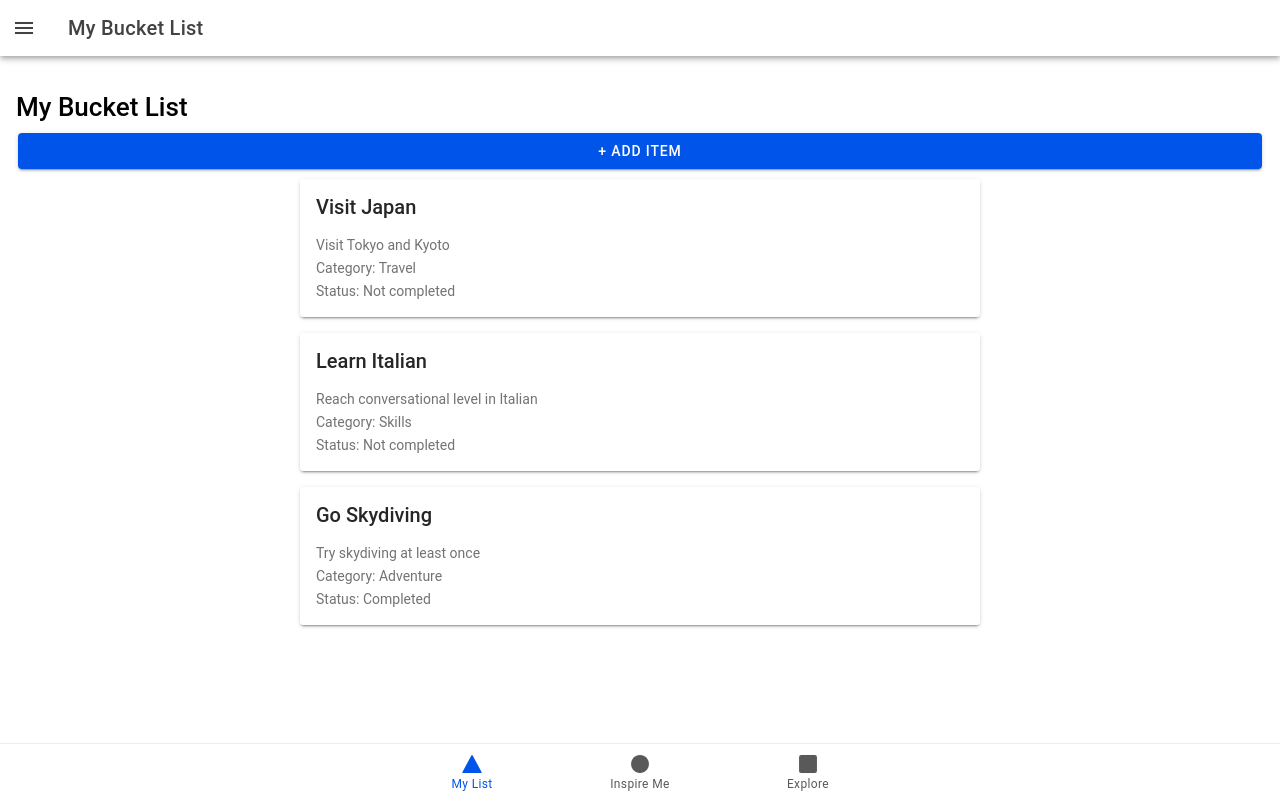
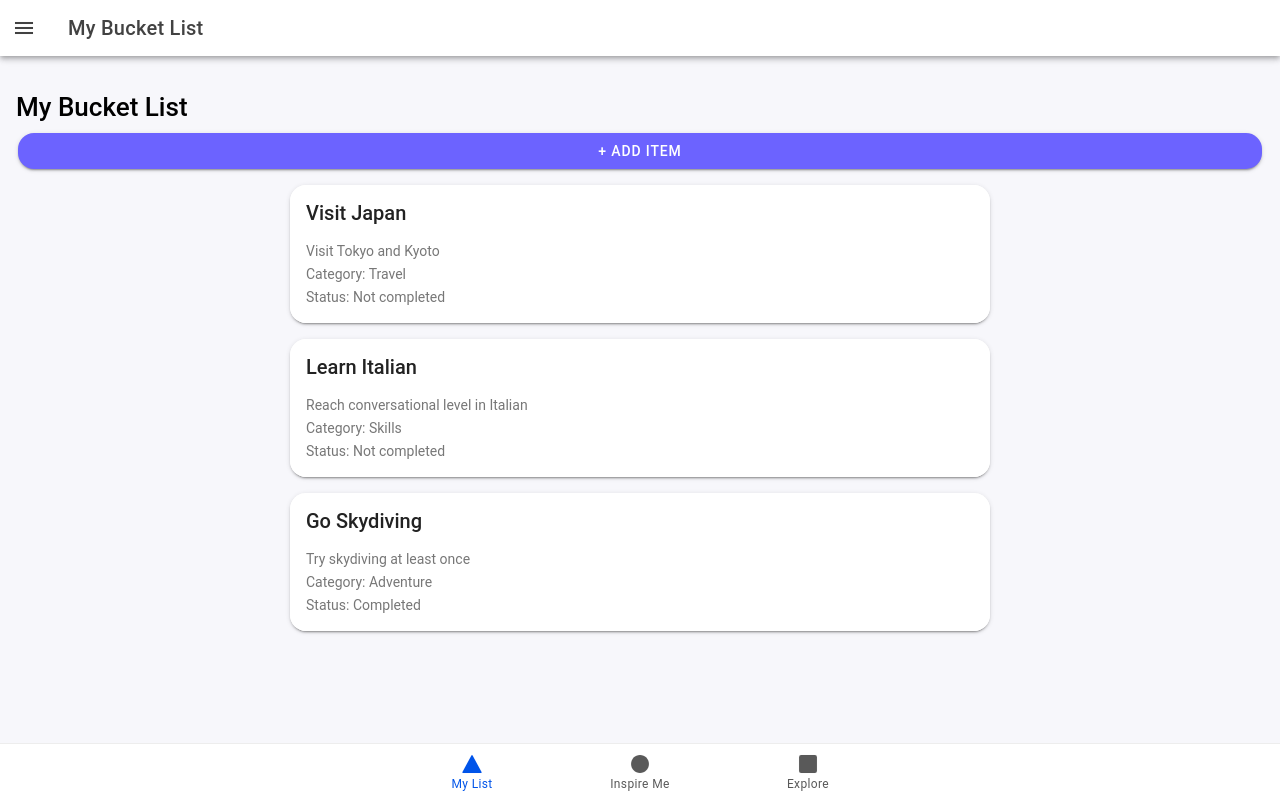
Before and after one commit to sara-cvetkovic/bucket-list, a React (Vite) app: page /my-list in a window 1280 px wide. Built offline with nearby package versions, Linux system fonts and the light colour scheme.

Commit message:
Ulepsavanje UI malo

```diff
--- /dev/null
+++ b/src/components/BucketItem.css
@@ -0,0 +1,12 @@
+.bucket-card {
+    margin: 16px 0;
+    border-radius: var(--bucket-radius);
+}
+
+.bucket-card ion-card-title {
+    color: var(--bucket-text);
+}
+
+.bucket-card ion-card-content {
+    color: var(--bucket-muted);
+}
--- a/src/components/BucketItem.tsx
+++ b/src/components/BucketItem.tsx
@@ -1,6 +1,7 @@
 import { IonCard, IonCardContent, IonCardHeader, IonCardTitle } from '@ionic/react';
 import { useHistory } from 'react-router-dom';
 import { BucketItem as BucketItemModel } from '../models/BucketItem';
+import './BucketItem.css';
 
 interface BucketItemProps {
     item: BucketItemModel;
--- a/src/pages/MyListPage.css
+++ b/src/pages/MyListPage.css
@@ -1,8 +1,19 @@
+.my-list-content {
+    --background: var(--bucket-background);
+}
+
 .my-list {
     max-width: 700px;
     margin: 0 auto;
+    padding-bottom: 30px;
 }
 
 .bucket-card {
     margin-bottom: 16px;
+    border-radius: var(--bucket-radius);
 }
+
+.add-button {
+    --background: var(--bucket-primary);
+    --border-radius: var(--bucket-radius);
+}
--- a/src/pages/MyListPage.tsx
+++ b/src/pages/MyListPage.tsx
@@ -51,9 +51,10 @@ const MyListPage: React.FC = () => {
         </IonToolbar>
       </IonHeader>
 
-        <IonContent className="ion-padding">
+        <IonContent className="my-list-content ion-padding">
             <h1>My Bucket List</h1>
             <IonButton
+                className="add-button"
                 expand="block"
                 routerLink="/my-list/add"
             >
--- a/src/theme/variables.css
+++ b/src/theme/variables.css
@@ -1,2 +1,13 @@
 /* For information on how to create your own theme, please refer to:
 http://ionicframework.com/docs/theming/ */
+
+:root {
+    --bucket-primary: #6C63FF;
+    --bucket-secondary: #FF6584;
+    --bucket-background: #F7F7FB;
+    --bucket-card-background: #FFFFFF;
+    --bucket-text: #222222;
+    --bucket-muted: #777777;
+
+    --bucket-radius: 16px;
+}
```
